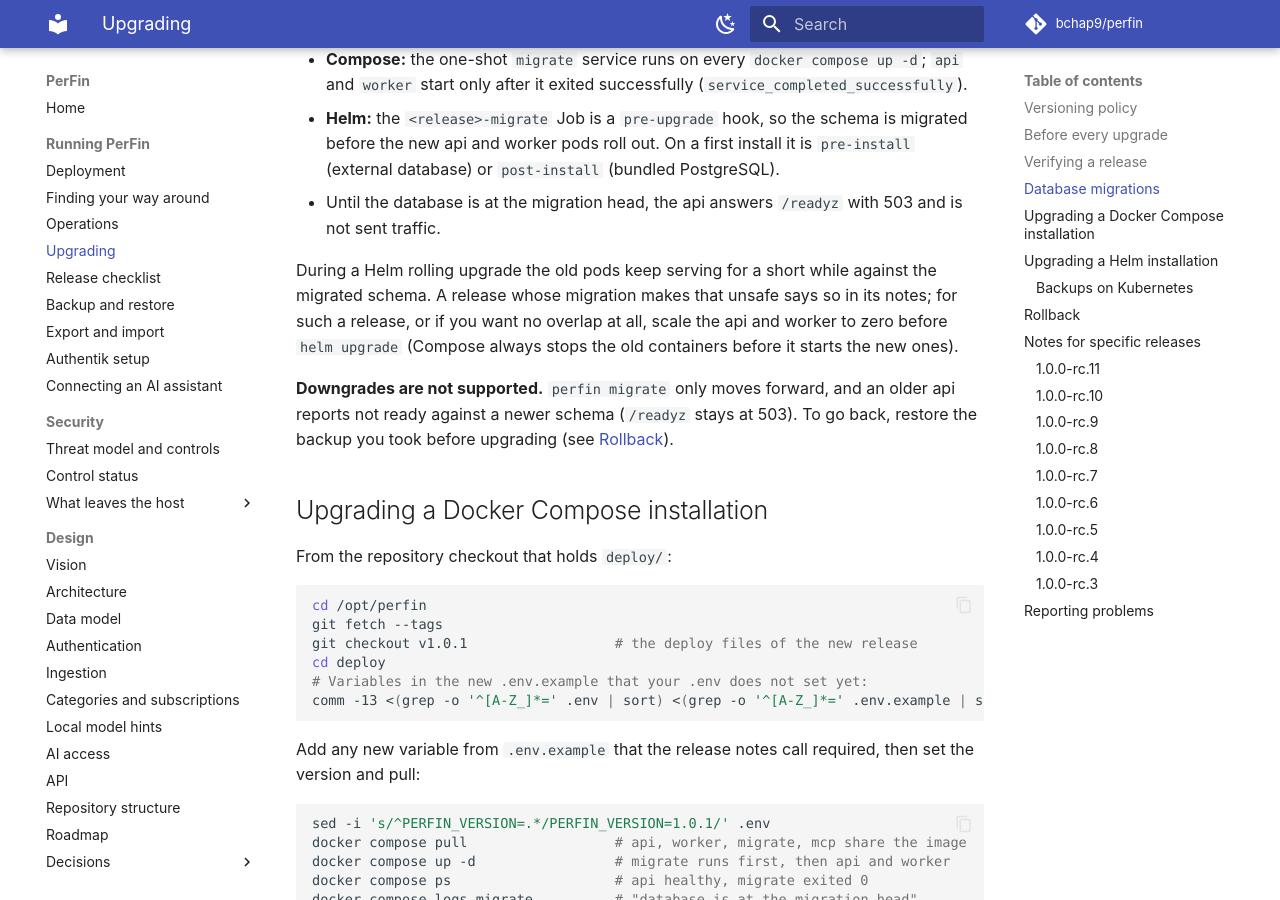
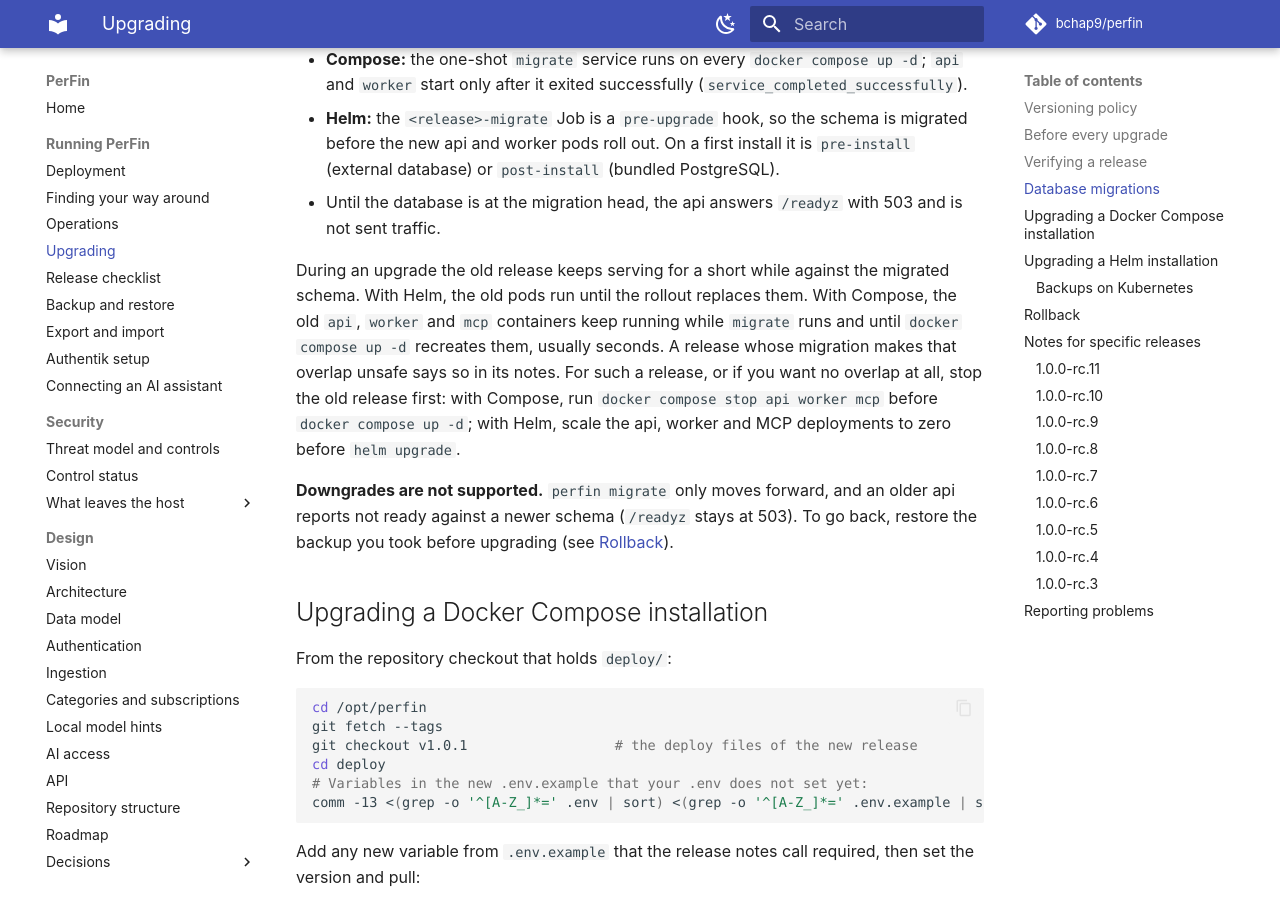
Before and after one commit to Bchap9/PerFin, an MkDocs documentation site: the page built from docs/UPGRADING.md, in a window 1280 px wide and 900 px high, scrolled down 3424 px. Built offline with MkDocs 1.6.1 and Material for MkDocs 9.7.7, drawn with Linux system fonts in a browser that asks for light colours; comment, search, counter and statistics services are not loaded.

Commit message:
docs(upgrading): the general migrations section gives the Compose overlap and stop order
It still said Compose stops the old containers first and named only the api
and worker for Helm, the opposite of the rc.10 note that points to it.

Co-Authored-By: Claude Opus 5.5 <noreply@anthropic.com>
Claude-Session: https://claude.ai/code/session_01HRK1FXsJCfeh3aUokzUEVJ

```diff
--- a/docs/UPGRADING.md
+++ b/docs/UPGRADING.md
@@ -160,11 +160,15 @@ schema; the api and worker connect as `perfin_app`, which cannot.
 - Until the database is at the migration head, the api answers `/readyz`
   with 503 and is not sent traffic.
 
-During a Helm rolling upgrade the old pods keep serving for a short while
-against the migrated schema. A release whose migration makes that unsafe says
-so in its notes; for such a release, or if you want no overlap at all, scale
-the api and worker to zero before `helm upgrade` (Compose always stops the old
-containers before it starts the new ones).
+During an upgrade the old release keeps serving for a short while against
+the migrated schema. With Helm, the old pods run until the rollout replaces
+them. With Compose, the old `api`, `worker` and `mcp` containers keep running
+while `migrate` runs and until `docker compose up -d` recreates them, usually
+seconds. A release whose migration makes that overlap unsafe says so in its
+notes. For such a release, or if you want no overlap at all, stop the old
+release first: with Compose, run `docker compose stop api worker mcp` before
+`docker compose up -d`; with Helm, scale the api, worker and MCP deployments
+to zero before `helm upgrade`.
 
 **Downgrades are not supported.** `perfin migrate` only moves forward, and an
 older api reports not ready against a newer schema (`/readyz` stays at 503). To go
```
